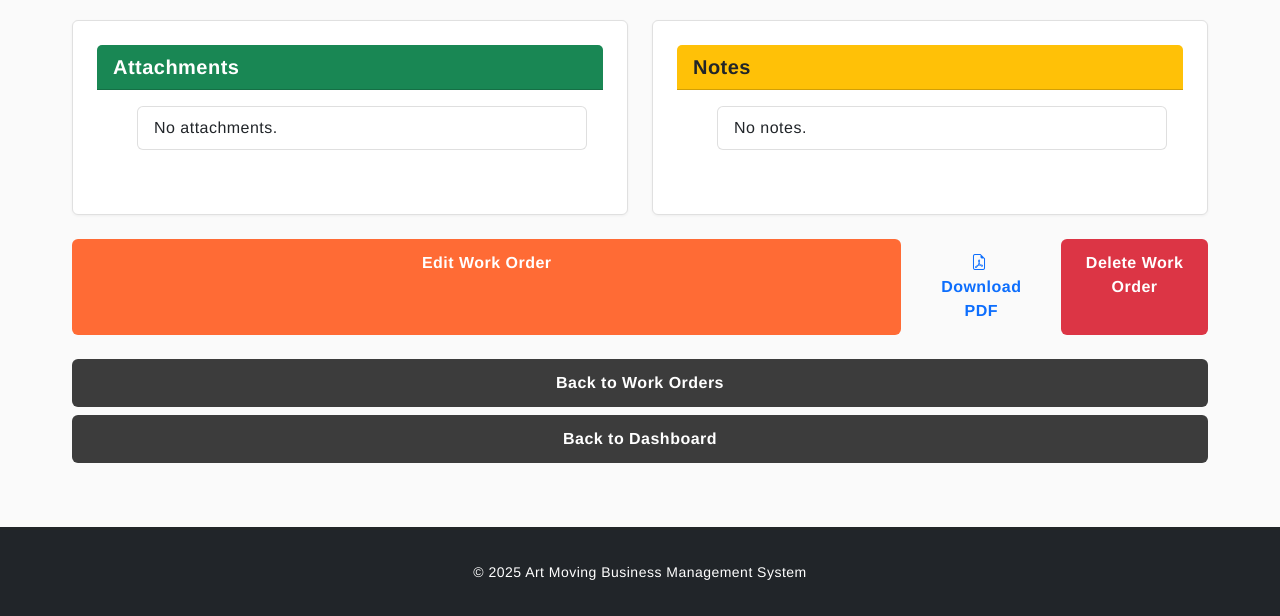
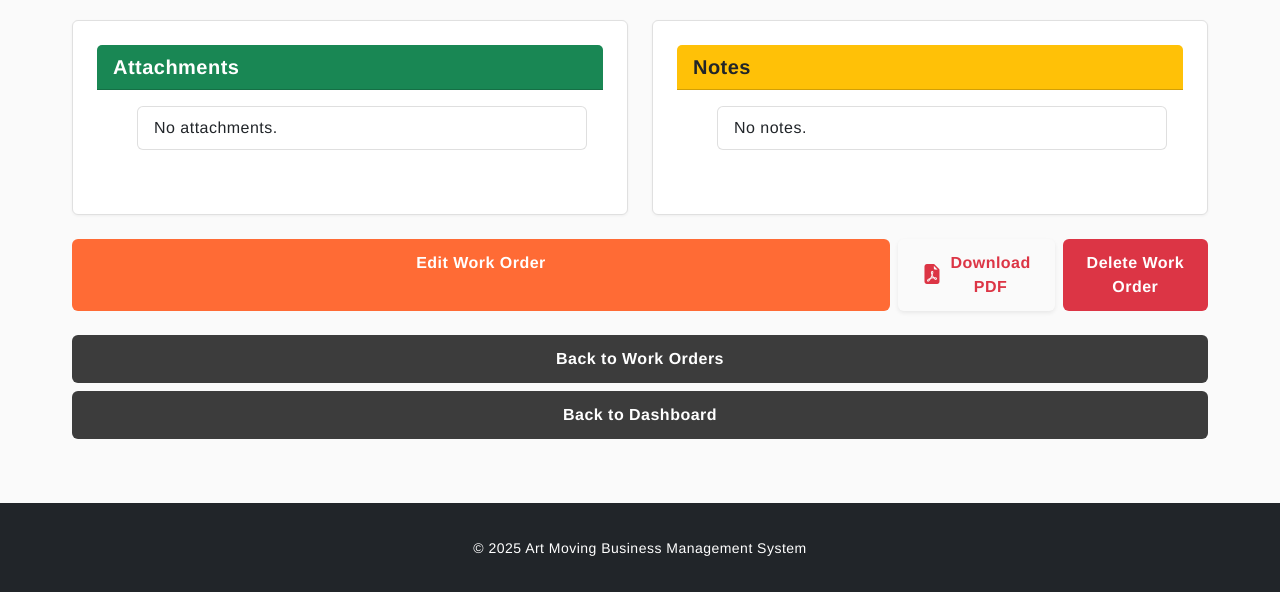
Before and after one commit to mattyray/art_moving_buisness, a Django app: template templates/workorders/workorder_detail.html in a window 1280 px wide. Shown: the part 604-1220 px from the top of the page. After the commit the page ends 1196 px from the top, so only its background shows below. Run offline with Django 5.2, Linux system fonts and the light colour scheme; the template is opened without the code that fills it, so the values that code supplies are empty; some libraries are stand-ins or nearby versions; some web fonts are replaced.

Commit message:
weasyprint - workorder detail  changed button color

```diff
--- a/templates/workorders/workorder_detail.html
+++ b/templates/workorders/workorder_detail.html
@@ -96,9 +96,12 @@
   <!-- Action Buttons -->
   <div class="mt-4 d-flex flex-column flex-sm-row justify-content-between gap-2">
     <a href="{% url 'workorder_edit' job.id %}" class="btn btn-primary w-100 w-sm-auto">Edit Work Order</a>
-    <a href="{% url 'workorder_pdf' job.id %}" class="btn btn-outline-primary" target="_blank">
-      <i class="bi bi-file-earmark-pdf me-1"></i> Download PDF
+    <a href="{% url 'workorder_pdf' job.id %}" class="btn btn-outline-danger d-flex align-items-center gap-2 shadow-sm px-4 py-2" target="_blank" style="border-width: 2px;">
+      <i class="bi bi-file-earmark-pdf-fill fs-5"></i>
+      <span class="fw-semibold">Download PDF</span>
     </a>
+
+
 
 
     <a href="{% url 'workorder_delete' job.id %}" class="btn btn-danger">
```
